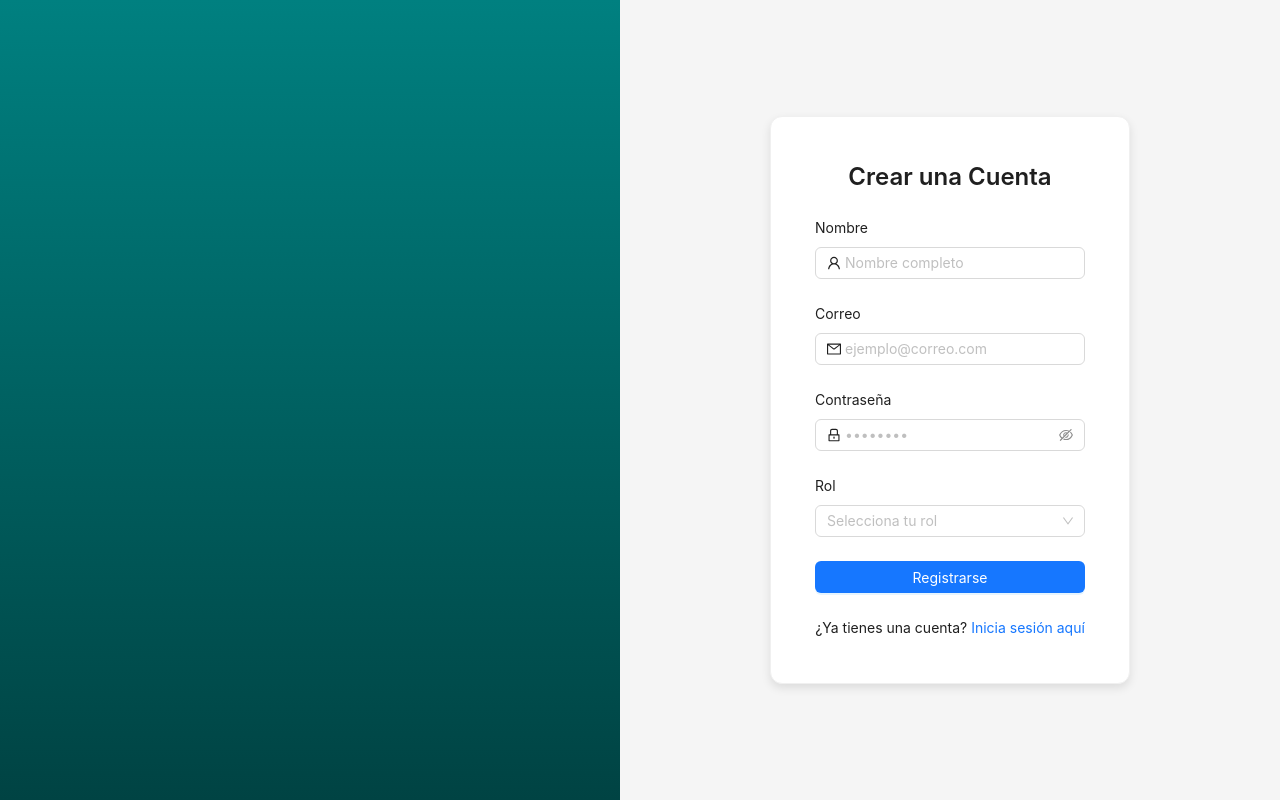
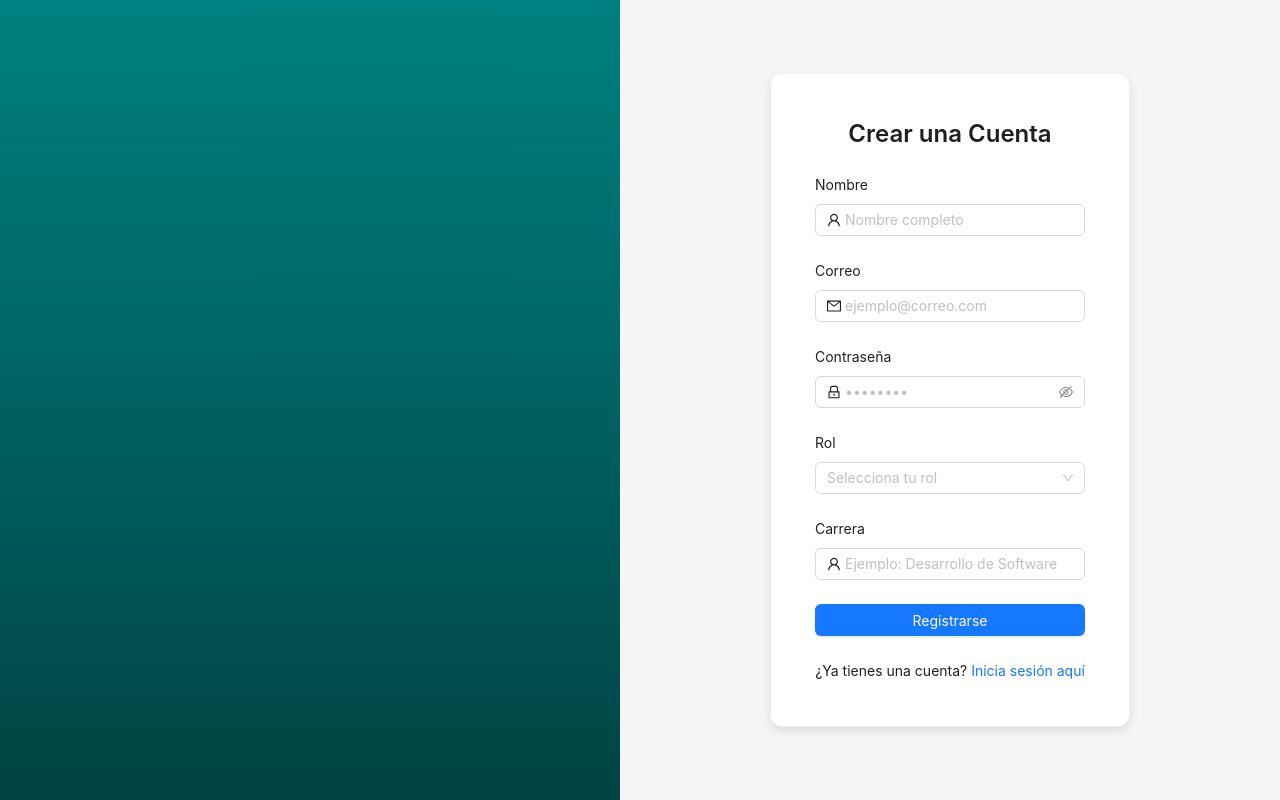
Before and after one commit to FreddyJPC/sudaroom-frontend, a React (Vite) app: page /register in a window 1280 px wide. Built offline with nearby package versions, Linux system fonts and the light colour scheme.

Commit message:
Cambios Lunes

```diff
--- a/src/pages/register/RegisterPage.tsx
+++ b/src/pages/register/RegisterPage.tsx
@@ -15,10 +15,37 @@ const { Title, Text } = Typography;
 const RegisterPage: React.FC = () => {
   const [loading, setLoading] = useState(false);
 
-  const onFinish = (values: any) => {
+  const onFinish = async (values: any) => {
     setLoading(true);
-    console.log(values);
-    setTimeout(() => setLoading(false), 2000);
+    console.log("Valores del formulario:", values);
+
+    // Aquí haces la petición al backend para registrar al usuario
+    try {
+      const response = await fetch("http://localhost:5000/api/users/register", {
+        method: "POST",
+        headers: {
+          "Content-Type": "application/json",
+        },
+        body: JSON.stringify(values), // Los valores del formulario se envían como JSON
+      });
+
+      const data = await response.json();
+      console.log("Respuesta del backend:", data);
+
+      if (response.ok) {
+        // Manejar el éxito (redirigir al login, mostrar mensaje, etc.)
+        alert("Usuario registrado con éxito.");
+      } else {
+        // Manejar errores
+        alert(data.message || "Ocurrió un error al registrar el usuario.");
+      }
+    } catch (error) {
+      console.error("Error al registrar usuario:", error);
+      alert("Ocurrió un error. Por favor, intenta de nuevo.");
+    }
+
+
+    setLoading(false);
   };
 
   return (
@@ -105,6 +132,23 @@ const RegisterPage: React.FC = () => {
                 </Select>
               </Form.Item>
 
+              {/* Nuevo campo de carrera */}
+              <Form.Item
+                label="Carrera"
+                name="carrera"
+                rules={[
+                  {
+                    required: true,
+                    message: "Por favor, selecciona o ingresa tu carrera.",
+                  },
+                ]}
+              >
+                <Input
+                  placeholder="Ejemplo: Desarrollo de Software"
+                  prefix={<UserOutlined />}
+                />
+              </Form.Item>
+
               <Form.Item>
                 <Button
                   type="primary"
```
